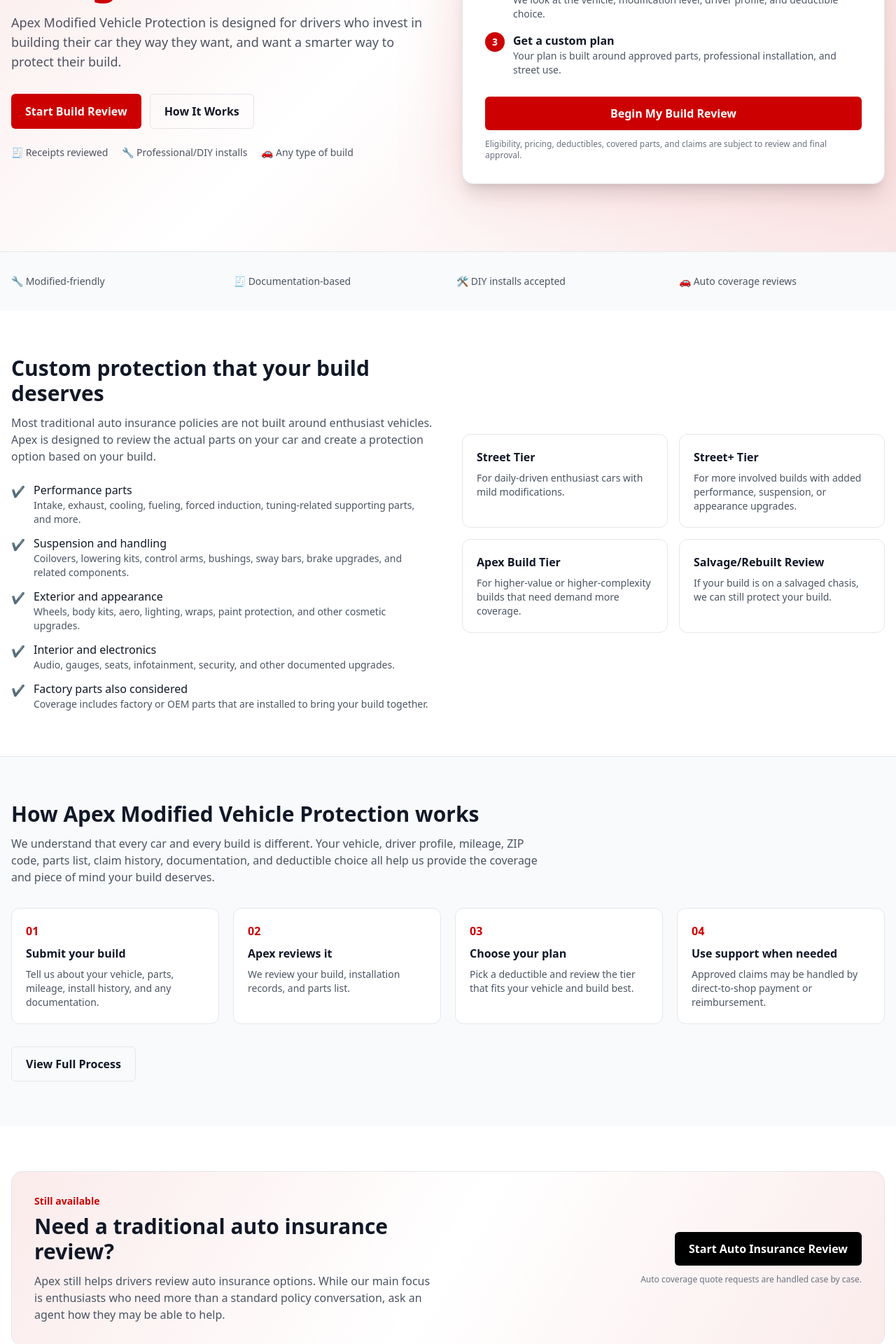
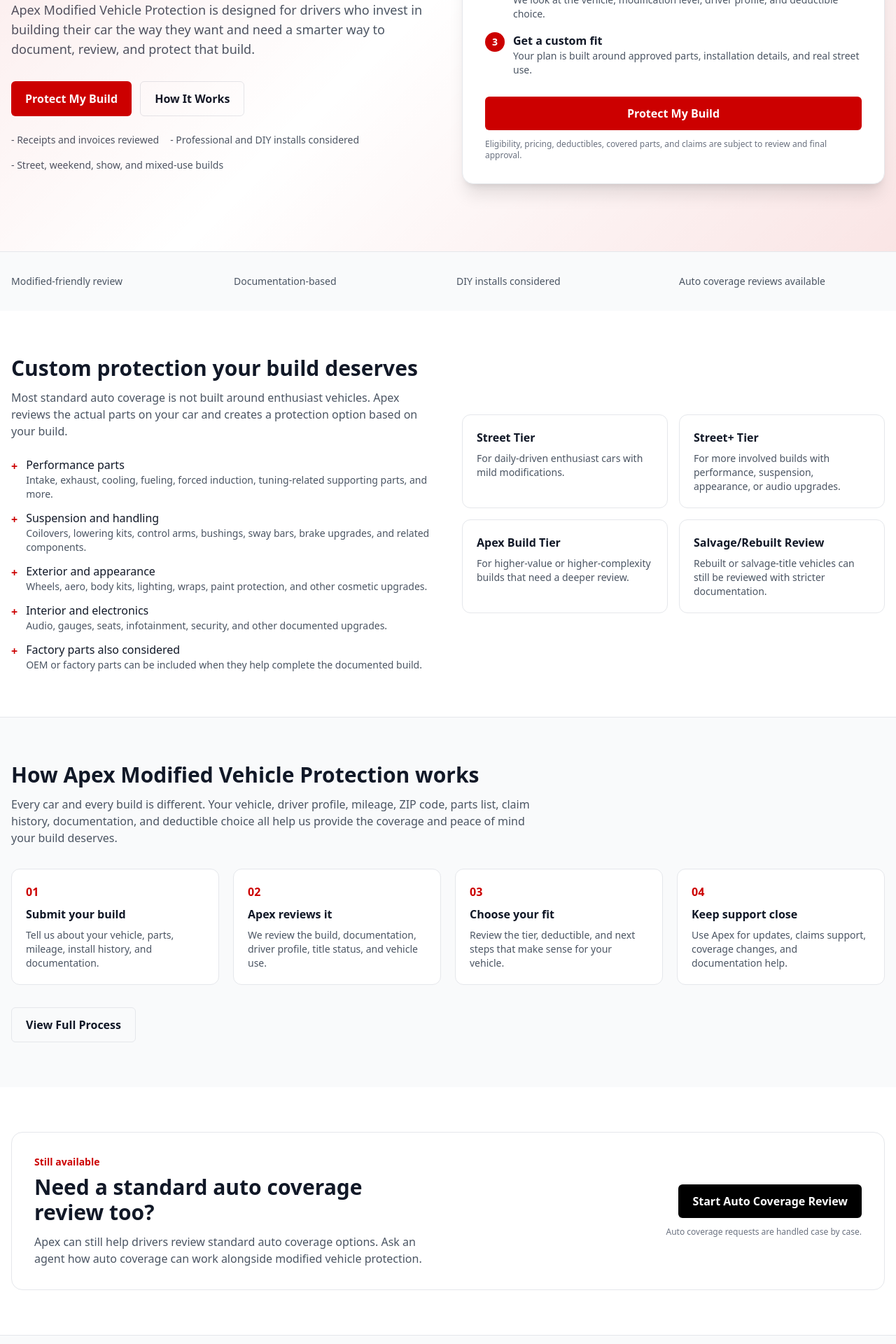
Before and after one commit to apexcoverage/Apex-Coverage-Site, a Next.js app: page / in a window 1280 px wide. Shown: the part 520-2440 px from the top of the page at 70% size. Built offline with nearby package versions, Linux system fonts and the light colour scheme.

Commit message:
Update ApexCoverageSite.tsx

```diff
--- a/components/ApexCoverageSite.tsx
+++ b/components/ApexCoverageSite.tsx
@@ -3,31 +3,111 @@
 import Link from 'next/link';
 import React, { useState } from 'react';
 
+const quickProof = [
+  'Receipts and invoices reviewed',
+  'Professional and DIY installs considered',
+  'Street, weekend, show, and mixed-use builds',
+];
+
+const coverageCategories = [
+  {
+    title: 'Performance parts',
+    body: 'Intake, exhaust, cooling, fueling, forced induction, tuning-related supporting parts, and more.',
+  },
+  {
+    title: 'Suspension and handling',
+    body: 'Coilovers, lowering kits, control arms, bushings, sway bars, brake upgrades, and related components.',
+  },
+  {
+    title: 'Exterior and appearance',
+    body: 'Wheels, aero, body kits, lighting, wraps, paint protection, and other cosmetic upgrades.',
+  },
+  {
+    title: 'Interior and electronics',
+    body: 'Audio, gauges, seats, infotainment, security, and other documented upgrades.',
+  },
+  {
+    title: 'Factory parts also considered',
+    body: 'OEM or factory parts can be included when they help complete the documented build.',
+  },
+];
+
+const tierCards = [
+  {
+    title: 'Street Tier',
+    body: 'For daily-driven enthusiast cars with mild modifications.',
+  },
+  {
+    title: 'Street+ Tier',
+    body: 'For more involved builds with performance, suspension, appearance, or audio upgrades.',
+  },
+  {
+    title: 'Apex Build Tier',
+    body: 'For higher-value or higher-complexity builds that need a deeper review.',
+  },
+  {
+    title: 'Salvage/Rebuilt Review',
+    body: 'Rebuilt or salvage-title vehicles can still be reviewed with stricter documentation.',
+  },
+];
+
+const processSteps = [
+  {
+    step: '01',
+    title: 'Submit your build',
+    body: 'Tell us about your vehicle, parts, mileage, install history, and documentation.',
+  },
+  {
+    step: '02',
+    title: 'Apex reviews it',
+    body: 'We review the build, documentation, driver profile, title status, and vehicle use.',
+  },
+  {
+    step: '03',
+    title: 'Choose your fit',
+    body: 'Review the tier, deductible, and next steps that make sense for your vehicle.',
+  },
+  {
+    step: '04',
+    title: 'Keep support close',
+    body: 'Use Apex for updates, claims support, coverage changes, and documentation help.',
+  },
+];
+
+const testimonials = [
+  'Finally, a company that understands modified cars.',
+  'The claims process was quick and easy to follow.',
+  'I appreciate the peace of mind knowing my build has been reviewed.',
+];
+
+const faqs = [
+  {
+    q: 'Is this the same as standard auto coverage?',
+    a: 'No. Standard auto coverage review is available separately. Apex Modified Vehicle Protection is focused on approved parts, documentation, installation quality, and repair support for eligible modified vehicles.',
+  },
+  {
+    q: 'Do you cover any modification?',
+    a: 'Every build is reviewed. Parts must be documented, installation details must be reviewed, and some parts or uses may be excluded.',
+  },
+  {
+    q: 'What documents do I need?',
+    a: 'Receipts, photos, VIN, mileage, installation records, and shop information are the most helpful. The more complete your documentation is, the smoother the review.',
+  },
+  {
+    q: 'Can salvage or rebuilt title vehicles apply?',
+    a: 'Yes, but they require stricter review and may have higher pricing, different deductibles, inspection requirements, or limited eligibility.',
+  },
+  {
+    q: 'How are prices determined?',
+    a: 'Pricing is risk-based. We consider the vehicle, driver profile, ZIP code, mileage, parts list, driving history, claim history, possible discounts, and deductible choice.',
+  },
+];
+
 export default function ApexCoverageSite() {
   const [faqOpen, setFaqOpen] = useState<number | null>(0);
 
-  function FAQItem({ i, q, a }: { i: number; q: string; a: string }) {
-    const open = faqOpen === i;
-
-    return (
-      <div className="border-b border-gray-200">
-        <button
-          onClick={() => setFaqOpen(open ? null : i)}
-          className="w-full py-4 text-left flex items-center justify-between gap-4"
-          aria-expanded={open}
-        >
-          <span className="font-semibold">{q}</span>
-          <span className="text-[#cc0000]">{open ? '▲' : '▼'}</span>
-        </button>
-
-        {open && <p className="pb-4 text-gray-600">{a}</p>}
-      </div>
-    );
-  }
-
   return (
     <main className="min-h-screen bg-white text-gray-900">
-      {/* Hero */}
       <section className="relative overflow-hidden">
         <div
           className="absolute inset-0 pointer-events-none"
@@ -50,9 +130,9 @@
             </h1>
 
             <p className="mt-5 text-lg text-gray-600 max-w-prose">
-              Apex Modified Vehicle Protection is designed for drivers who invest in
-              building their car they way they want, and want a smarter way to protect
-              their build.
+              Apex Modified Vehicle Protection is designed for drivers who invest
+              in building their car the way they want and need a smarter way to
+              document, review, and protect that build.
             </p>
 
             <div className="mt-8 flex flex-wrap gap-3">
@@ -60,7 +140,7 @@
                 href="/build-review"
                 className="inline-flex items-center gap-2 bg-[#cc0000] text-white px-5 py-3 rounded-md font-semibold hover:bg-red-700 transition"
               >
-                Start Build Review
+                Protect My Build
               </Link>
 
               <Link
@@ -71,41 +151,42 @@
               </Link>
             </div>
 
-            <div className="mt-6 flex flex-wrap items-center gap-5 text-sm text-gray-600">
-              <span>🧾 Receipts reviewed</span>
-              <span>🔧 Professional/DIY installs</span>
-              <span>🚗 Any type of build</span>
+            <div className="mt-6 flex flex-wrap items-center gap-4 text-sm text-gray-600">
+              {quickProof.map((item) => (
+                <span key={item}>- {item}</span>
+              ))}
             </div>
           </div>
 
           <div className="relative">
-            <div className="absolute -inset-4 bg-[#cc0000]/10 blur-2xl rounded-3xl" aria-hidden />
-
             <div className="relative bg-white border rounded-2xl shadow-xl p-6 md:p-8">
-              <div className="text-sm font-semibold text-[#cc0000]">Apex Build Profile</div>
+              <div className="text-sm font-semibold text-[#cc0000]">
+                Apex Build Profile
+              </div>
 
               <h2 className="mt-2 text-2xl font-bold">
                 Your protection starts with your actual build.
               </h2>
 
               <p className="mt-3 text-gray-600">
-                Submit your vehicle, mileage, VIN, parts list, receipts, install records,
-                and photos. Apex reviews the build and matches it to the right protection tier.
+                Submit your vehicle, mileage, VIN, parts list, receipts, install
+                records, and photos. Apex reviews the build and matches it to the
+                right protection tier.
               </p>
 
               <div className="mt-6 space-y-4">
                 {[
                   {
                     title: 'Document your parts',
-                    body: 'Upload or list receipts, install mileage, photos, and shop information.',
+                    body: 'List receipts, install mileage, photos, and shop information.',
                   },
                   {
                     title: 'Review the risk',
                     body: 'We look at the vehicle, modification level, driver profile, and deductible choice.',
                   },
                   {
-                    title: 'Get a custom plan',
-                    body: 'Your plan is built around approved parts, professional installation, and street use.',
+                    title: 'Get a custom fit',
+                    body: 'Your plan is built around approved parts, installation details, and real street use.',
                   },
                 ].map((item, index) => (
                   <div key={item.title} className="flex gap-3">
@@ -124,70 +205,47 @@
                 href="/build-review"
                 className="mt-7 inline-flex w-full justify-center items-center bg-[#cc0000] text-white px-5 py-3 rounded-md font-semibold hover:bg-red-700 transition"
               >
-                Begin My Build Review
+                Protect My Build
               </Link>
 
               <p className="mt-3 text-xs text-gray-500">
-                Eligibility, pricing, deductibles, covered parts, and claims are subject to
-                review and final approval.
+                Eligibility, pricing, deductibles, covered parts, and claims are
+                subject to review and final approval.
               </p>
             </div>
           </div>
         </div>
       </section>
 
-      {/* Trust Icons Strip */}
       <section className="border-t bg-gray-50">
         <div className="max-w-7xl mx-auto px-4 py-8 grid grid-cols-2 sm:grid-cols-4 gap-6 text-sm text-gray-600">
-          <div>🔧 Modified-friendly</div>
-          <div>🧾 Documentation-based</div>
-          <div>🛠️ DIY installs accepted</div>
-          <div>🚗 Auto coverage reviews</div>
+          <div>Modified-friendly review</div>
+          <div>Documentation-based</div>
+          <div>DIY installs considered</div>
+          <div>Auto coverage reviews available</div>
         </div>
       </section>
 
-      {/* What We Protect */}
       <section className="max-w-7xl mx-auto px-4 py-16">
         <div className="grid md:grid-cols-2 gap-10 items-center">
           <div>
             <h2 className="text-3xl font-bold">
-              Custom protection that your build deserves
+              Custom protection your build deserves
             </h2>
 
             <p className="mt-3 text-gray-600">
-              Most traditional auto insurance policies are not built around enthusiast vehicles.
-              Apex is designed to review the actual parts on your car and create a protection
-              option based on your build.
+              Most standard auto coverage is not built around enthusiast
+              vehicles. Apex reviews the actual parts on your car and creates a
+              protection option based on your build.
             </p>
 
             <ul className="mt-6 space-y-3">
-              {[
-                {
-                  t: 'Performance parts',
-                  d: 'Intake, exhaust, cooling, fueling, forced induction, tuning-related supporting parts, and more.',
-                },
-                {
-                  t: 'Suspension and handling',
-                  d: 'Coilovers, lowering kits, control arms, bushings, sway bars, brake upgrades, and related components.',
-                },
-                {
-                  t: 'Exterior and appearance',
-                  d: 'Wheels, body kits, aero, lighting, wraps, paint protection, and other cosmetic upgrades.',
-                },
-                {
-                  t: 'Interior and electronics',
-                  d: 'Audio, gauges, seats, infotainment, security, and other documented upgrades.',
-                },
-                {
-                  t: 'Factory parts also considered',
-                  d: 'Coverage includes factory or OEM parts that are installed to bring your build together.',
-                },
-              ].map((x) => (
-                <li key={x.t} className="flex items-start gap-3">
-                  <div className="mt-0.5">✔️</div>
+              {coverageCategories.map((item) => (
+                <li key={item.title} className="flex items-start gap-3">
+                  <div className="mt-0.5 text-[#cc0000] font-bold">+</div>
                   <div>
-                    <div className="font-medium">{x.t}</div>
-                    <div className="text-gray-600 text-sm">{x.d}</div>
+                    <div className="font-medium">{item.title}</div>
+                    <div className="text-gray-600 text-sm">{item.body}</div>
                   </div>
                 </li>
               ))}
@@ -195,34 +253,16 @@
           </div>
 
           <div className="grid sm:grid-cols-2 gap-4">
-            {[
-              {
-                title: 'Street Tier',
-                body: 'For daily-driven enthusiast cars with mild modifications.',
-              },
-              {
-                title: 'Street+ Tier',
-                body: 'For more involved builds with added performance, suspension, or appearance upgrades.',
-              },
-              {
-                title: 'Apex Build Tier',
-                body: 'For higher-value or higher-complexity builds that need demand more coverage.',
-              },
-              {
-                title: 'Salvage/Rebuilt Review',
-                body: 'If your build is on a salvaged chasis, we can still protect your build.',
-              },
-            ].map((c) => (
-              <div key={c.title} className="border rounded-xl p-5 hover:shadow-md transition">
-                <div className="font-semibold">{c.title}</div>
-                <div className="mt-2 text-sm text-gray-600">{c.body}</div>
+            {tierCards.map((card) => (
+              <div key={card.title} className="border rounded-xl p-5 hover:shadow-md transition">
+                <div className="font-semibold">{card.title}</div>
+                <div className="mt-2 text-sm text-gray-600">{card.body}</div>
               </div>
             ))}
           </div>
         </div>
       </section>
 
-      {/* How It Works Preview */}
       <section className="bg-gray-50 border-t">
         <div className="max-w-7xl mx-auto px-4 py-16">
           <div className="max-w-3xl">
@@ -231,35 +271,15 @@
             </h2>
 
             <p className="mt-3 text-gray-600">
-              We understand that every car and every build is different. Your vehicle, driver profile, mileage,
-              ZIP code, parts list, claim history, documentation, and deductible choice all
-              help us provide the coverage and piece of mind your build deserves.
+              Every car and every build is different. Your vehicle, driver
+              profile, mileage, ZIP code, parts list, claim history,
+              documentation, and deductible choice all help us provide the
+              coverage and peace of mind your build deserves.
             </p>
           </div>
 
           <div className="mt-8 grid md:grid-cols-4 gap-5">
-            {[
-              {
-                step: '01',
-                title: 'Submit your build',
-                body: 'Tell us about your vehicle, parts, mileage, install history, and any documentation.',
-              },
-              {
-                step: '02',
-                title: 'Apex reviews it',
-                body: 'We review your build, installation records, and parts list.',
-              },
-              {
-                step: '03',
-                title: 'Choose your plan',
-                body: 'Pick a deductible and review the tier that fits your vehicle and build best.',
-              },
-              {
-                step: '04',
-                title: 'Use support when needed',
-                body: 'Approved claims may be handled by direct-to-shop payment or reimbursement.',
-              },
-            ].map((item) => (
+            {processSteps.map((item) => (
               <div key={item.step} className="bg-white border rounded-xl p-5">
                 <div className="text-[#cc0000] font-bold">{item.step}</div>
                 <div className="mt-2 font-semibold">{item.title}</div>
@@ -279,28 +299,20 @@
         </div>
       </section>
 
-      {/* Auto Insurance Secondary Section */}
       <section className="max-w-7xl mx-auto px-4 py-16">
         <div className="relative border rounded-2xl p-6 md:p-8 bg-white overflow-hidden">
-          <div
-            className="absolute inset-0 pointer-events-none"
-            style={{
-              backgroundImage:
-                'linear-gradient(120deg, rgba(204,0,0,.08), transparent, rgba(204,0,0,.08))',
-            }}
-          />
-
           <div className="relative grid md:grid-cols-2 gap-8 items-center">
             <div>
               <p className="text-sm font-semibold text-[#cc0000]">Still available</p>
 
               <h2 className="mt-2 text-3xl font-bold">
-                Need a traditional auto insurance review?
+                Need a standard auto coverage review too?
               </h2>
 
               <p className="mt-3 text-gray-600">
-                Apex still helps drivers review auto insurance options. While our main focus is enthusiasts who need more than
-                a standard policy conversation, ask an agent how they may be able to help.
+                Apex can still help drivers review standard auto coverage
+                options. Ask an agent how auto coverage can work alongside
+                modified vehicle protection.
               </p>
             </div>
 
@@ -309,78 +321,59 @@
                 href="/quote"
                 className="inline-flex items-center gap-2 bg-black text-white px-5 py-3 rounded-md font-semibold hover:bg-gray-800 transition"
               >
-                Start Auto Insurance Review
+                Start Auto Coverage Review
               </Link>
 
               <p className="mt-3 text-xs text-gray-500">
-                Auto coverage quote requests are handled case by case.
+                Auto coverage requests are handled case by case.
               </p>
             </div>
           </div>
         </div>
       </section>
 
-      {/* Reviews */}
       <section className="bg-gray-50 border-t">
         <div className="max-w-7xl mx-auto px-4 py-16">
           <h2 className="text-3xl font-bold">Built for people who care about their cars</h2>
 
           <div className="mt-6 grid md:grid-cols-3 gap-6">
-            {[
-              'Finally, a company that understands modified cars.',
-              'The claims processes was honestly quick and painless.',
-              'I appreicate the piece of mind knowing my built corvette is protected.',
-            ].map((t, i) => (
-              <div key={i} className="bg-white border rounded-xl p-5">
-                <div>★★★★★</div>
-                <p className="mt-3 text-gray-700">“{t}”</p>
-                <div className="mt-4 text-sm text-gray-500">— Apex customer</div>
+            {testimonials.map((text) => (
+              <div key={text} className="bg-white border rounded-xl p-5">
+                <div className="text-[#cc0000] font-semibold">Five-star experience</div>
+                <p className="mt-3 text-gray-700">"{text}"</p>
+                <div className="mt-4 text-sm text-gray-500">Apex customer</div>
               </div>
             ))}
           </div>
         </div>
       </section>
 
-      {/* FAQ */}
       <section className="border-t">
         <div className="max-w-7xl mx-auto px-4 py-16">
           <h2 className="text-3xl font-bold">FAQs</h2>
 
           <div className="mt-4">
-            <FAQItem
-              i={0}
-              q="Is this the same as auto insurance?"
-              a="No. Auto coverage revuew is still available through Apex as a separate service. Apex Modified Vehicle Protection is focused on approved parts, documentation, clean installation, and repair support for eligible modified vehicles."
-            />
+            {faqs.map((item, index) => {
+              const open = faqOpen === index;
+              return (
+                <div key={item.q} className="border-b border-gray-200">
+                  <button
+                    onClick={() => setFaqOpen(open ? null : index)}
+                    className="w-full py-4 text-left flex items-center justify-between gap-4"
+                    aria-expanded={open}
+                  >
+                    <span className="font-semibold">{item.q}</span>
+                    <span className="text-[#cc0000]">{open ? 'Close' : 'Open'}</span>
+                  </button>
 
-            <FAQItem
-              i={1}
-              q="Do you cover any modification?"
-              a="Parts must be documented, and installation verified to be approved as part of the build review. Undocumented parts and unapproved installations are not eligible."
-            />
-
-            <FAQItem
-              i={2}
-              q="What documents do I need?"
-              a="You should be ready to provide receipts, photos, VIN, mileage, installation records, and shop information. The more complete your documentation is, the easier it is to review your build."
-            />
-
-            <FAQItem
-              i={3}
-              q="Can salvage or rebuilt title vehicles apply?"
-              a="Yes, but they require stricter review and may have higher pricing, different deductibles, inspection requirements, or limited eligibility."
-            />
-
-            <FAQItem
-              i={4}
-              q="How are prices determined?"
-              a="Pricing is risk-based. We consider the vehicle, driver profile, ZIP code, mileage, parts list, driving history, claim history, possible discounts, and deductible choice."
-            />
+                  {open && <p className="pb-4 text-gray-600">{item.a}</p>}
+                </div>
+              );
+            })}
           </div>
         </div>
       </section>
 
-      {/* CTA */}
       <section className="relative">
         <div className="absolute inset-0 bg-[#cc0000]/5 -z-10" />
 
@@ -396,7 +389,7 @@
             href="/build-review"
             className="inline-flex items-center gap-2 bg-[#cc0000] text-white px-5 py-3 rounded-md font-semibold hover:bg-red-700"
           >
-            Start Build Review
+            Protect My Build
           </Link>
         </div>
       </section>
```
